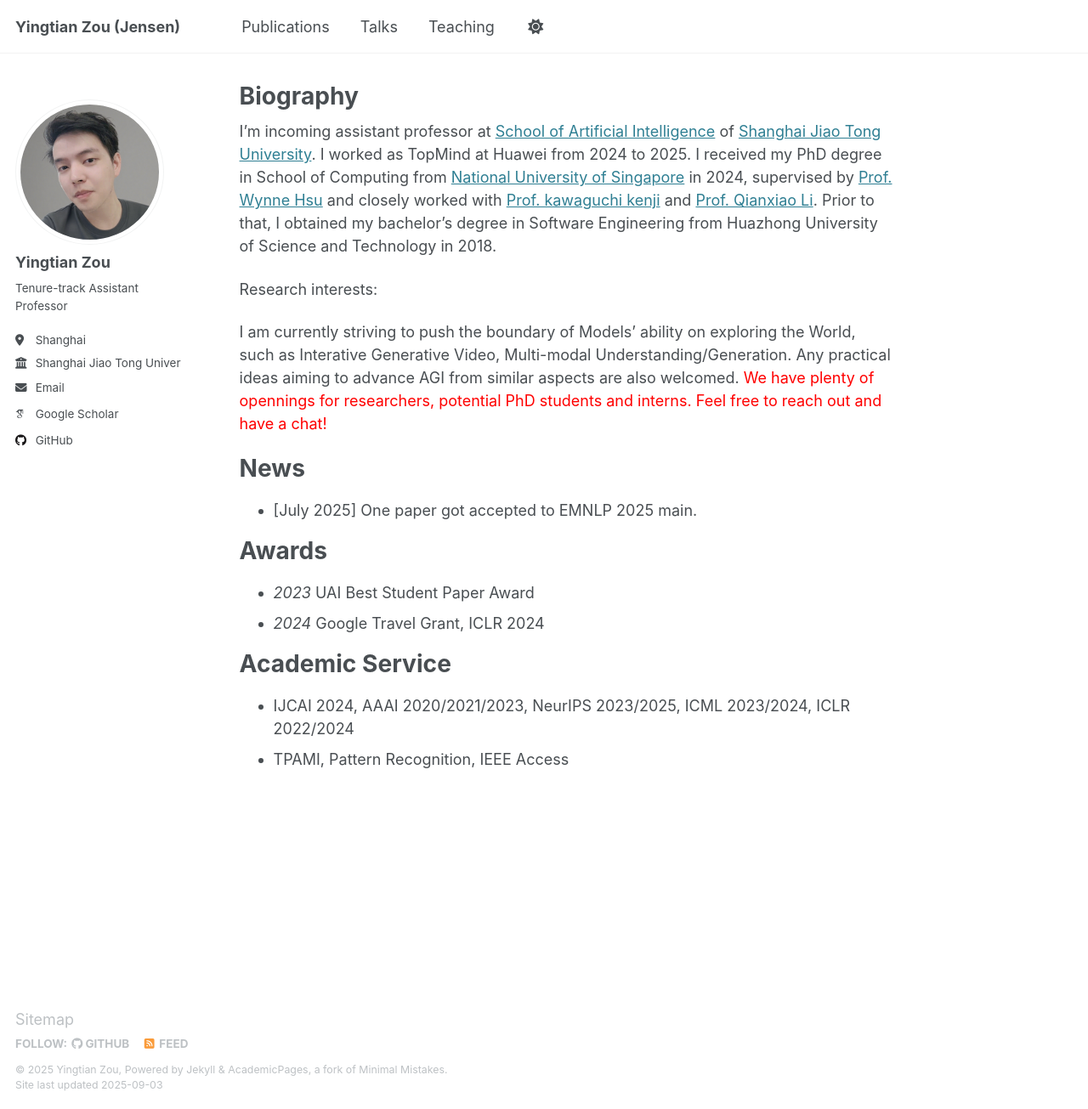
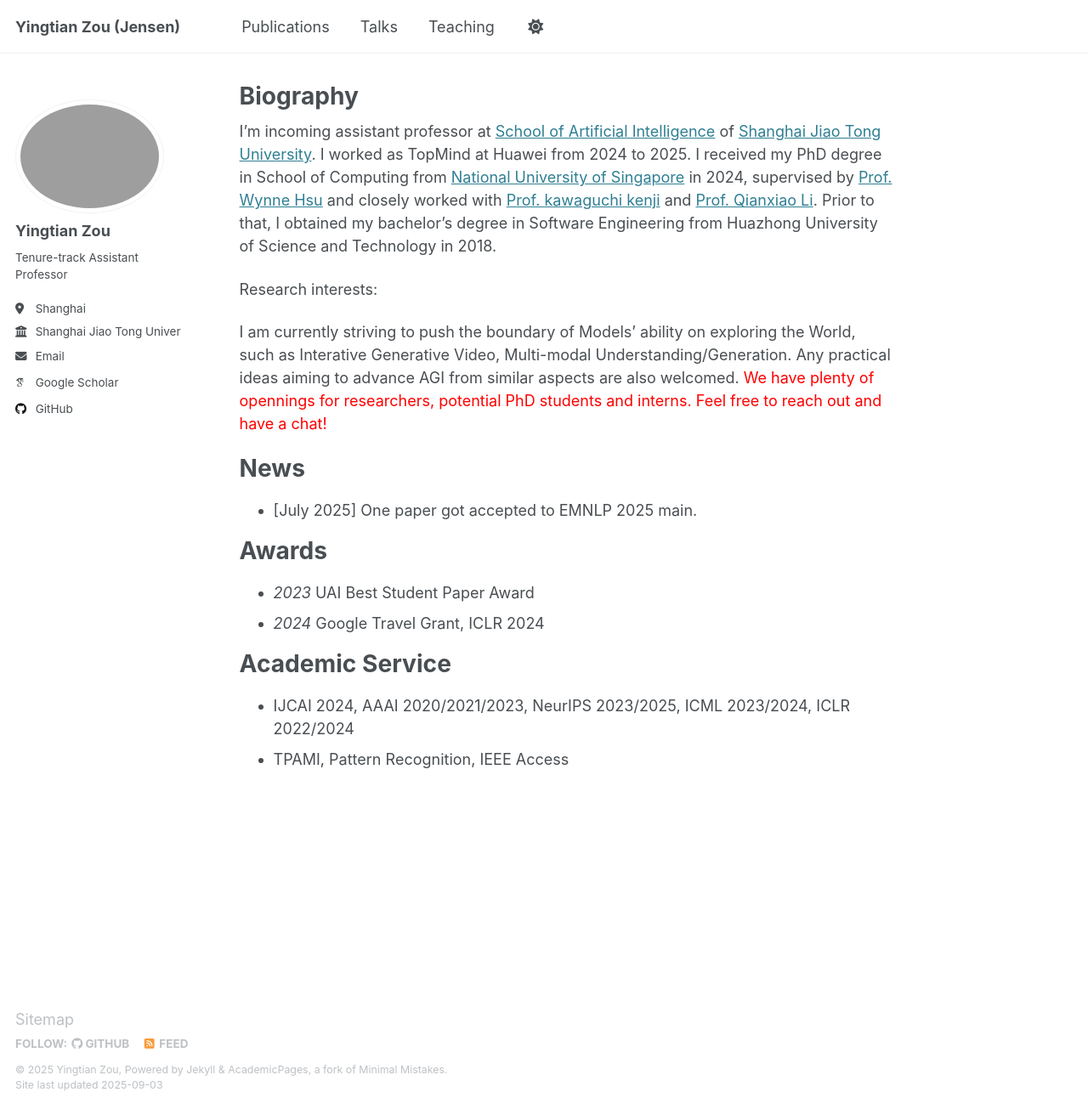
Before and after one commit to jensen888/jensen888.github.io, a Jekyll site: the page built from _pages/about.md, in a window 1280 px wide and 1305 px high. Shown: the whole window at 85% size. Built offline with Jekyll 4.4.1, drawn with Linux system fonts in a browser that asks for light colours; some web fonts are replaced.

Commit message:
Update _config.yml

```diff
--- a/_config.yml
+++ b/_config.yml
@@ -22,7 +22,7 @@ repository               : "jensen888/jensen888.github.io"
 #               Additional customization can be done by editing /_includes/author-profile.html
 author:
   # Biographic information
-  avatar           : "profile.png"
+  avatar           : "profile.jepg"
   name             : "Yingtian Zou"
   pronouns         : # example: "he/him"
   bio              : "Tenure-track Assistant Professor"
```
